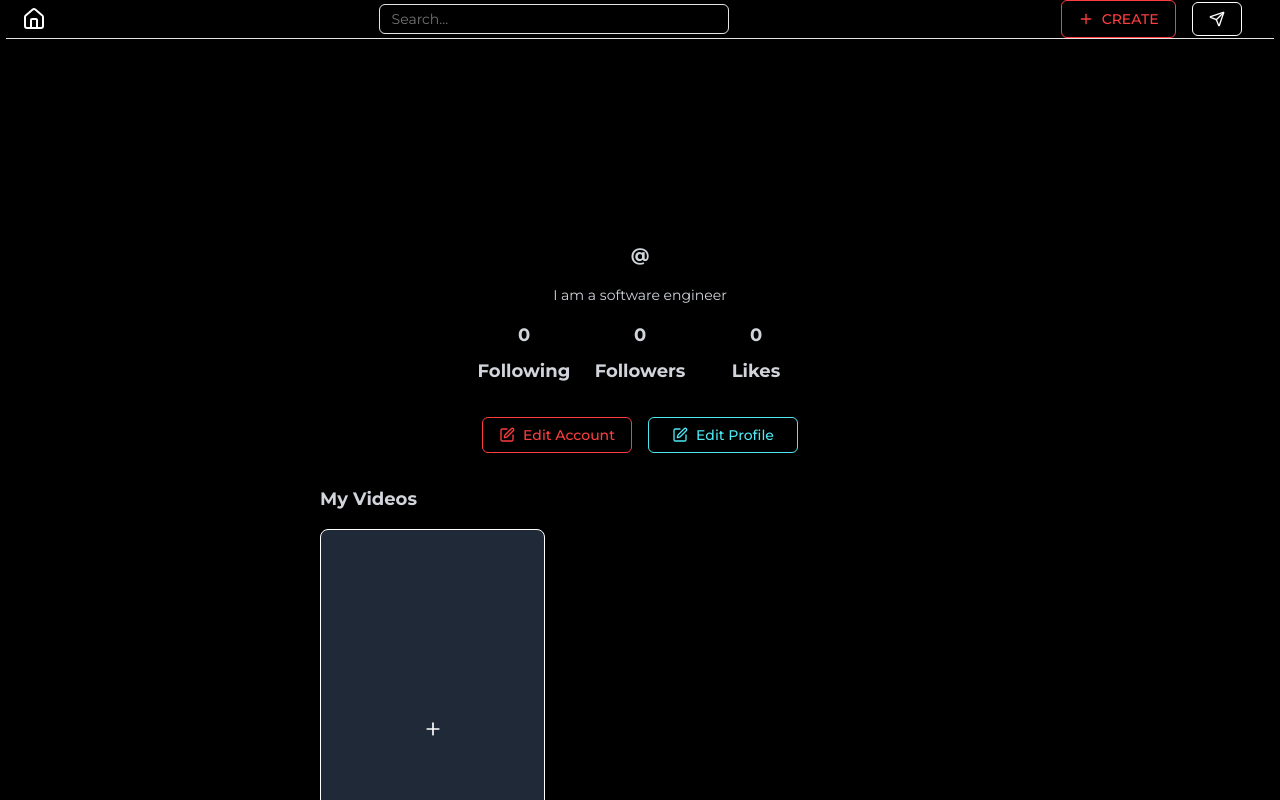
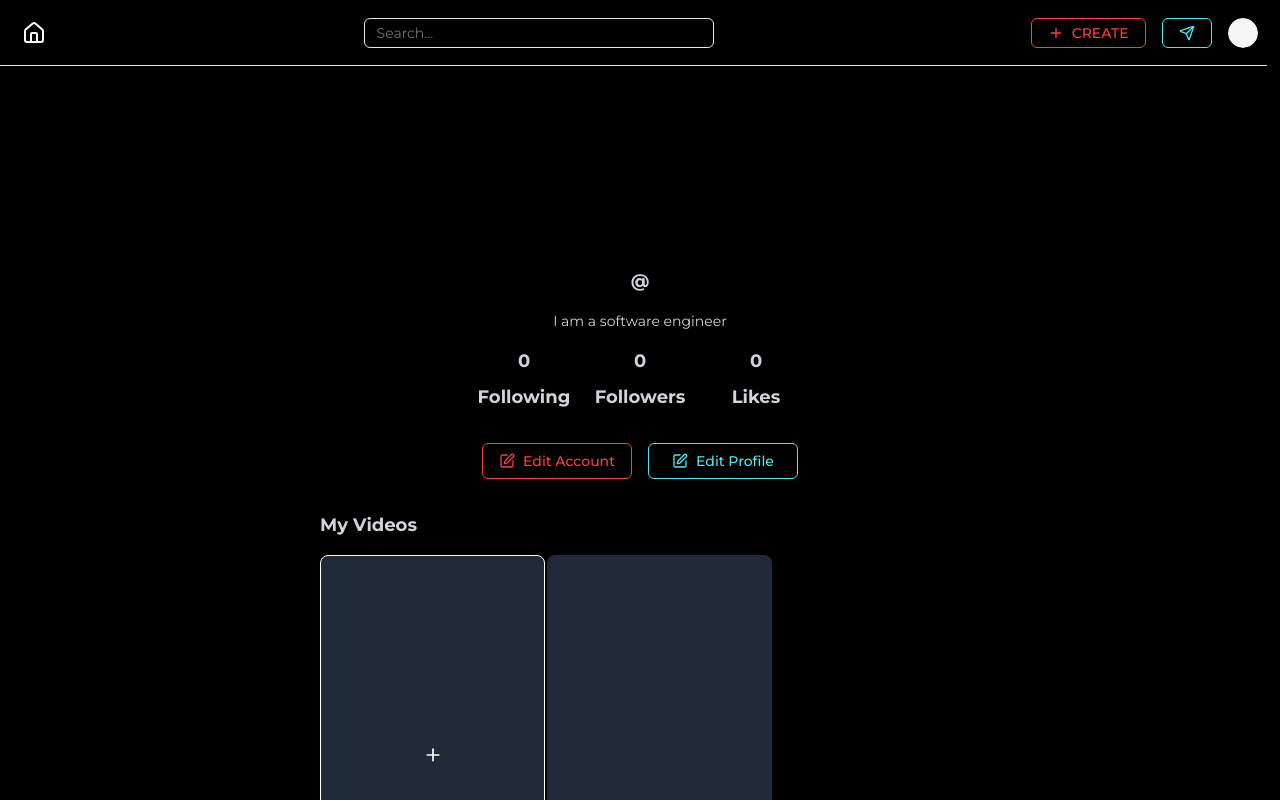
Before and after one commit to ivokusi/next-reel, a Next.js app: page /profile in a window 1280 px wide. Shown: the top 800 px of the page. Built offline with nearby package versions, Linux system fonts and the light colour scheme; no server answers.

Commit message:
fixed deployment error - a tag vs Link component

```diff
--- a/src/app/(protected)/profile/page.tsx
+++ b/src/app/(protected)/profile/page.tsx
@@ -95,8 +95,8 @@ export default function ProfilePage() {
                     <div className={`flex items-center justify-center ${videoAspectRatio} bg-gray-800 rounded-lg border border-white`}>
                         <Plus className="size-5" />
                     </div>
+                    <VideoCard />
                 </div>
-                <VideoCard />
             </div>
         </div>
 
--- a/src/app/page.tsx
+++ b/src/app/page.tsx
@@ -1,4 +1,6 @@
 "use client";
+
+import Link from "next/link";
 
 const titleClassName = "text-[128px] font-bold italic p-0 m-0";
 const spanClassName = "font-bold italic";
@@ -18,7 +20,7 @@ export default function Home() {
 				<h1 className={`${titleClassName} ${cyan} ${cyanEffect}`}>Next</h1>
 				<h1 className={`${titleClassName} ${magenta} ${magentaEffect}`}>Reel</h1>
 			</div>
-			<p className="text-lg text-white"><span className={`${spanClassName} ${cyanEffect} ${cyan}`}><a href="/sign-in">Sign In</a></span> or <span className={`${spanClassName} ${magentaEffect} ${magenta}`}><a href="/sign-up">Sign Up</a></span> to get started</p>
+			<p className="text-lg text-white"><span className={`${spanClassName} ${cyanEffect} ${cyan}`}><Link href="/sign-in">Sign In</Link></span> or <span className={`${spanClassName} ${magentaEffect} ${magenta}`}><Link href="/sign-up">Sign Up</Link></span> to get started</p>
 		</div>
 
 	)
--- a/src/components/Navigation.tsx
+++ b/src/components/Navigation.tsx
@@ -17,23 +17,25 @@ export default function Navigation() {
 
     return (
 
-        <div className="w-screen h-[65px] flex flex-col items-center justify-between">
-            <div className="w-[99%] h-full flex items-center justify-between px-4">
+        <div className="w-full h-[65px] flex-none">
+            <div className="w-[99%] mx-auto h-full flex items-center justify-between px-4">
                 <Link href="/feed">
-                    <Home className="hover:text-[#4de8f4]" />
+                    <Home className="hover:text-[#fd3e3e]" />
                 </Link>
-                <Input type="text" placeholder="Search..." className={`h-[${size}] w-[350px]`} />
+                <Input type="text" placeholder="Search..." className="h-[30px] w-[350px]" />
                 <div className="flex items-center justify-center gap-4">
-                    <Button variant="magenta_outline" className={`h-[${size}]`} >
-                        <Plus />
-                        CREATE
+                    <Button variant="magenta_outline" className="h-[30px]" >
+                        <div className="flex items-center justify-center gap-2">
+                            <Plus />
+                            CREATE
+                        </div>
                     </Button>
-                    <Button variant="cyan" className={`h-[${size}]`}>
+                    <Button variant="cyan_outline" className="h-[30px]">
                         <Send />
                     </Button>
                     <DropdownMenu>
                         <DropdownMenuTrigger asChild>
-                            <Avatar className={`h-[${size}] w-[${size}]`}>
+                            <Avatar className="h-[30px] w-[30px]">
                                 <AvatarImage src={user?.imageUrl} />
                                 <AvatarFallback>{user?.firstName?.charAt(0)}</AvatarFallback>
                             </Avatar>
```
